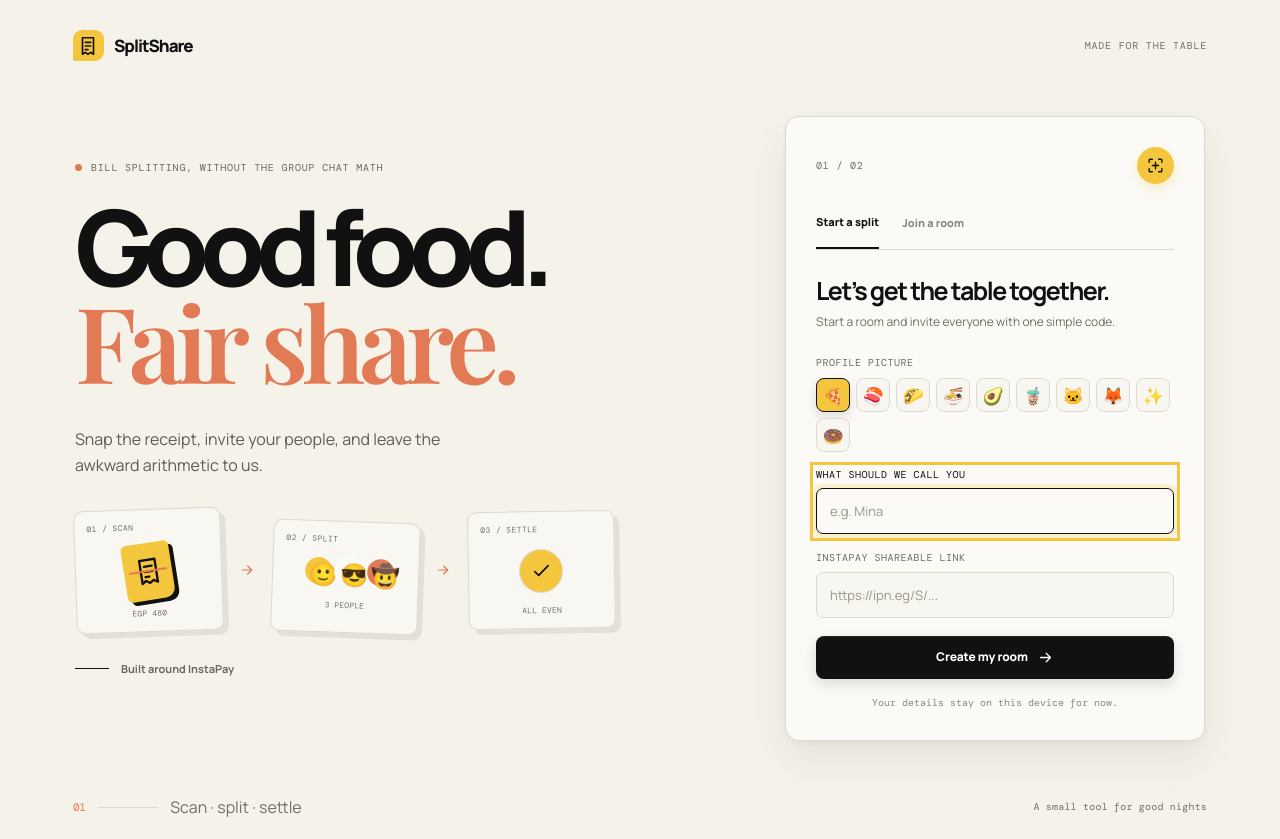
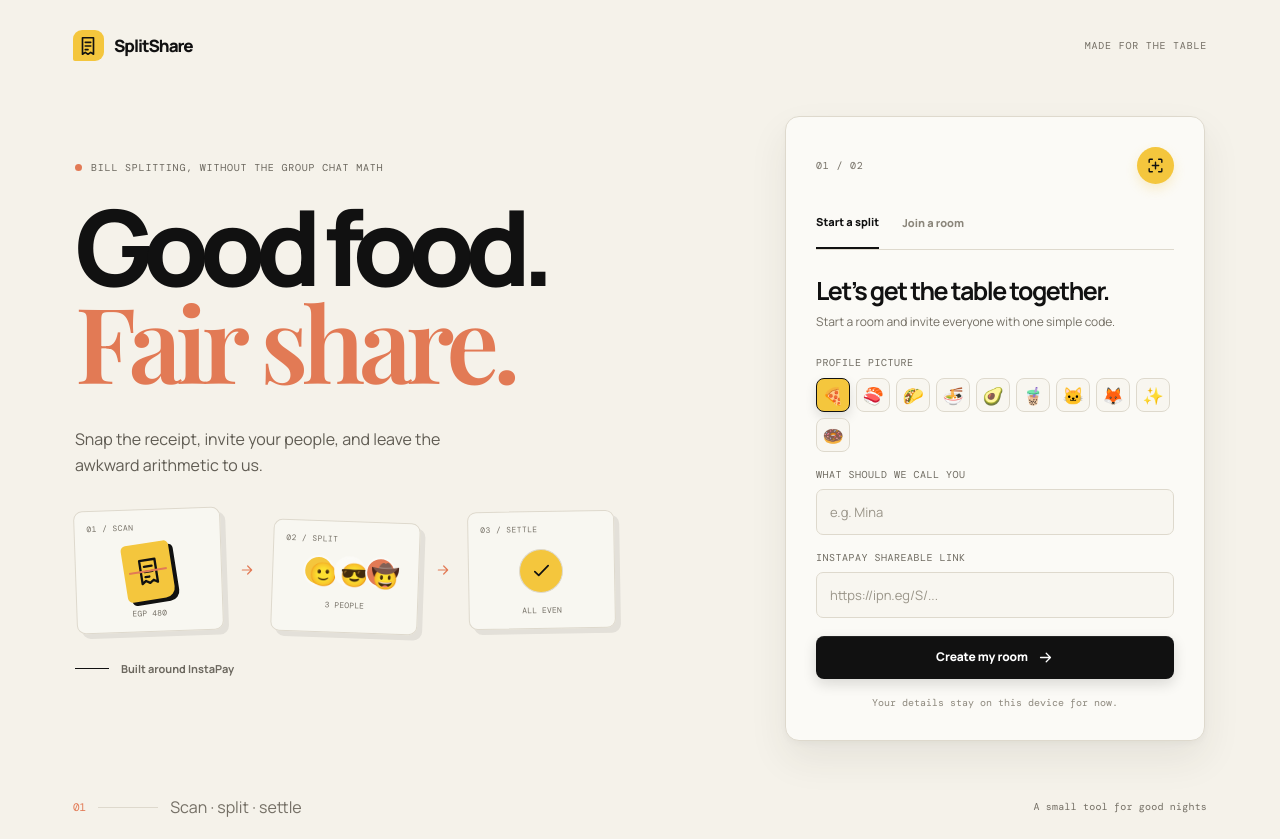
Before and after one commit to yosp313/splitshare, a React (Vite) app: page / in a window 1280 px wide. Built offline with nearby package versions, Linux system fonts and the light colour scheme; a web font is replaced by a local one.

Commit message:
coder: implement plan

```diff
--- a/src/App.jsx
+++ b/src/App.jsx
@@ -72,9 +72,9 @@
         </>}
         <div className="form-stack">
           <div className="emoji-field"><span className="field-label">Profile picture</span><EmojiPicker value={form.emoji} onChange={(emoji) => setForm({ ...form, emoji })} /></div>
-          {mode === 'create' && <label>What should we call you<input autoFocus value={form.name} onChange={(event) => setForm({ ...form, name: event.target.value })} placeholder="e.g. Mina" /></label>}
+          {mode === 'create' && <label>What should we call you<input value={form.name} onChange={(event) => setForm({ ...form, name: event.target.value })} placeholder="e.g. Mina" /></label>}
           {mode === 'create' && <label>InstaPay shareable link<input value={form.instapayLink} onChange={(event) => setForm({ ...form, instapayLink: event.target.value.trim().slice(0, 200) })} placeholder="https://ipn.eg/S/..." autoCapitalize="none" autoCorrect="off" /></label>}
-          {mode === 'join' && <label>Your name<input autoFocus value={form.name} onChange={(event) => setForm({ ...form, name: event.target.value })} placeholder="e.g. Omar" /></label>}
+          {mode === 'join' && <label>Your name<input value={form.name} onChange={(event) => setForm({ ...form, name: event.target.value })} placeholder="e.g. Omar" /></label>}
           {mode === 'join' && <label>Room code<input className="code-input" value={form.code} onChange={(event) => setForm({ ...form, code: event.target.value.toUpperCase().slice(0, 6) })} placeholder="A8K2QF" maxLength={6} /></label>}
         </div>
         {error && <p className="form-error" role="alert">{error}</p>}
--- a/src/styles.css
+++ b/src/styles.css
@@ -91,6 +91,10 @@
 .welcome-foot > span:first-child { color: var(--coral); font-family: 'DM Mono', monospace; font-size: 11px; }
 .foot-rule { width: 60px; height: 1px; background: var(--line); }
 .welcome-foot .foot-right { margin-left: auto; text-transform: none; letter-spacing: .02em; }
+
+@media (min-width: 821px) and (max-width: 1000px) {
+  .welcome-grid { grid-template-columns: minmax(0, 1fr) minmax(330px, 360px); gap: 32px; }
+}
 
 /* Room */
 .room-page { min-height: 100vh; min-height: 100svh; padding: 26px 5.7vw 18px; }
```
Also changed, not shown: 1 other file (tests, documents, lock files or other folders).
